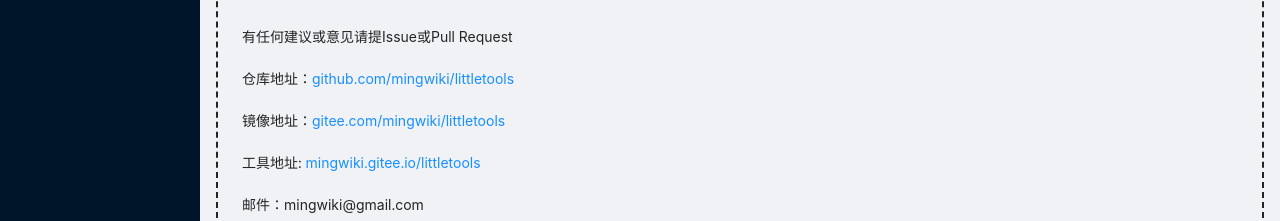
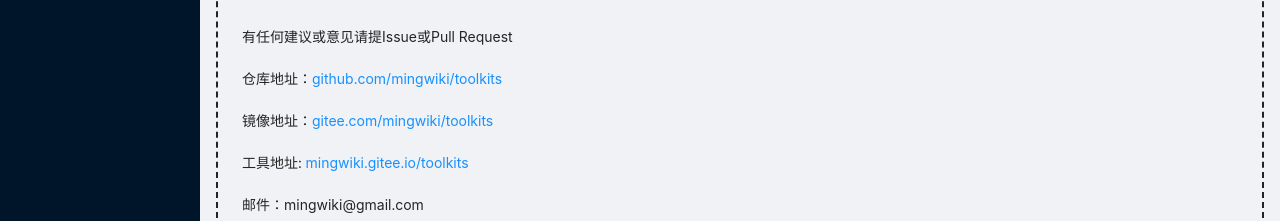
Before and after one commit to mingwiki/littletools, a React app: page / in a window 1280 px wide. Shown: the part 187-408 px from the top of the page. Built offline with nearby package versions, Linux system fonts and the light colour scheme.

Commit message:
change nicer name

```diff
--- a/package.json
+++ b/package.json
@@ -1,8 +1,8 @@
 {
-  "name": "littletools",
+  "name": "toolkits",
   "version": "0.1.0",
   "private": true,
-  "homepage": "https://mingwiki.gitee.io/littletools",
+  "homepage": "https://mingwiki.gitee.io/toolkits",
   "dependencies": {
     "@babel/core": "^7.16.0",
     "@pmmmwh/react-refresh-webpack-plugin": "^0.5.3",
--- a/src/App.jsx
+++ b/src/App.jsx
@@ -24,7 +24,7 @@
     <StyledLayout>
       <Sider collapsible collapsed={isCollapsed} onCollapse={toggle}>
         <div className="logo" style={{ textAlign: 'center' }}>
-          <a href="/littletools" >
+          <a href="/toolkits" >
             <img src={logo} className="App-logo" alt="logo" />
           </a>
         </div>
--- a/src/router.jsx
+++ b/src/router.jsx
@@ -13,9 +13,9 @@
           <Route path="/" element={<>
           <div style={{ fontSize: 50 }}>欢迎使用，《{appTitle}》</div>
           <div>有任何建议或意见请提Issue或Pull Request</div>
-          <div>仓库地址：<a href="//github.com/mingwiki/littletools">github.com/mingwiki/littletools</a></div>
-          <div>镜像地址：<a href="//gitee.com/mingwiki/littletools">gitee.com/mingwiki/littletools</a></div>
-          <div>工具地址: <a href="//mingwiki.gitee.io/littletools">mingwiki.gitee.io/littletools</a></div>
+          <div>仓库地址：<a href="//github.com/mingwiki/toolkits">github.com/mingwiki/toolkits</a></div>
+          <div>镜像地址：<a href="//gitee.com/mingwiki/toolkits">gitee.com/mingwiki/toolkits</a></div>
+          <div>工具地址: <a href="//mingwiki.gitee.io/toolkits">mingwiki.gitee.io/toolkits</a></div>
           <div>邮件：mingwiki@gmail.com</div>
           </>} />
           <Route path="/AppPageToUrl" element={<AppPageToUrl />} />
--- a/src/tools/data.js
+++ b/src/tools/data.js
@@ -4,7 +4,7 @@
   {
     key: '1',
     icon: <LinkOutlined />,
-    label: <a href='/littletools/#/AppPageToUrl'>生成小程序链接</a>
+    label: <a href='/toolkits/#/AppPageToUrl'>生成小程序链接</a>
   }
 ]
 export const appTitle = '小小工具箱'
```
Also changed, not shown: 1 other file (tests, documents, lock files or other folders).
